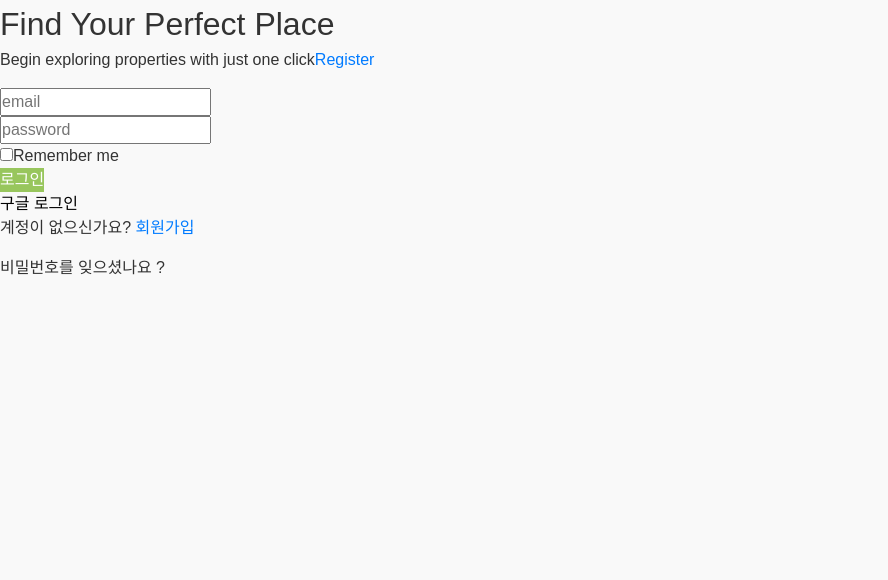
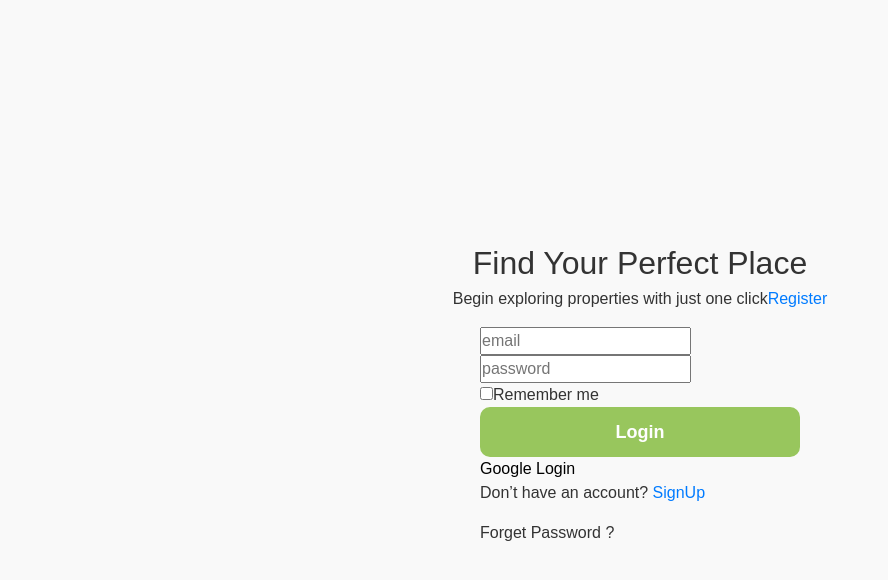
Before and after one commit to JangHwanPark/llk_client, a React (Vite) app: page /signin in a window 1280 px wide. Shown: the top 580 px of the page, without its empty margins (0-888 px from the left). Built offline with nearby package versions, Linux system fonts and the light colour scheme; no server answers.

Commit message:
feat: 로그인 폼 레이아웃 작업

```diff
--- a/src/components/AuthHeader.tsx
+++ b/src/components/AuthHeader.tsx
@@ -17,9 +17,9 @@ const AuthHeader: React.FC<AuthHeaderProps> = (
   }
 ) => {
   return (
-    <header>
-      <h1>{title}</h1>
-      <p>
+    <header className='header-auth'>
+      <h1 className='header-title'>{title}</h1>
+      <p className='header-contents'>
         {subtitle}
         <Link to={path}>{pathTitle}</Link>
       </p>
--- a/src/pages/SignIn.tsx
+++ b/src/pages/SignIn.tsx
@@ -28,22 +28,23 @@ export default function SignIn() {
     e.preventDefault();
     try {
       await loginAPI(values);
-      console.log('Success')
     } catch (error) {
       throw new Error('Login error');
     }
   }
 
   return (
-    <div>
+    <div className='form-container'>
+      <div className='form-inner'>
         <AuthHeader
           title="Find Your Perfect Place"
           subtitle="Begin exploring properties with just one click"
           path="/signup"
           pathTitle="Register"
         />
-      <form onSubmit={handleSubmit}>
-        <div>
+        <main className="content-main">
+          <form onSubmit={handleSubmit} className='form-auth'>
+            <div className='input-container'>
               <InputField
                 type="text"
                 placeholder="email"
@@ -58,18 +59,20 @@ export default function SignIn() {
                 value={values.password}
                 onChange={handleChange}
               />
-          <input type="checkbox"/>
+              <input type="checkbox" />
               <label htmlFor="">Remember me</label>
             </div>
-        <Button type="submit" text="로그인"/>
+            <Button type="submit" text="Login" />
             <div className="division"></div>
-        <div>
-          <button>구글 로그인</button>
+            <div className='button-social'>
+              <button>Google Login</button>
             </div>
           </form>
-      <div>
-        <p>계정이 없으신가요? <Link to="/signup">회원가입</Link></p>
-        <p>비밀번호를 잊으셨나요 ?</p>
+          <div className='auth-link'>
+            <p>Don’t have an account? <Link to="/signup">SignUp</Link></p>
+            <p>Forget Password ?</p>
+          </div>
+        </main>
       </div>
     </div>
   );
--- /dev/null
+++ b/src/styles/_mixins.scss
@@ -0,0 +1,10 @@
+// 반응형 처리
+@mixin respond-to($breakpoint) {
+  @if $breakpoint == mobile {
+    @media screen and (max-width: 768px) { @content; }
+  } @else if $breakpoint == tablet {
+    @media screen and (max-width: 1024px) { @content; }
+  } @else if $breakpoint == desktop {
+    @media screen and (min-width: 1024px) { @content; }
+  }
+}
--- a/src/styles/_variables.scss
+++ b/src/styles/_variables.scss
@@ -4,3 +4,6 @@ $secondary-color: #98C65D;
 $red-color: #FF0000;
 $white-color: #fff;
 $dark-color: #000;
+
+// Dark mode
+$them: dark;
--- /dev/null
+++ b/src/styles/components/_AuthHeader.scss
@@ -0,0 +1,6 @@
+@use '../../styles/variables';
+
+.header-auth .header-title,
+.header-auth .header-contents {
+  text-align: center;
+}
--- a/src/styles/components/_Button.scss
+++ b/src/styles/components/_Button.scss
@@ -1,12 +1,17 @@
 @use '../../styles/variables';
 
 .button {
+  width: 100%;
+  height: 50px;
   background: variables.$secondary-color;
   color: variables.$white-color;
   cursor: pointer;
+  font-weight: 600;
+  font-size: 18px;
+  border-radius: 10px;
 
   &:hover {
     background: variables.$primary-color;
-    transition: .5s ease-in-out;
+    transition: .3s ease-in-out;
   }
 }
--- a/src/styles/index.css
+++ b/src/styles/index.css
@@ -1,8 +1,10 @@
 @use 'base';
 @use 'variables';
+@use 'mixins';
 @use './pages/Home';
 @use './pages/SignIn';
 @use './pages/SignUp';
+@use './components/AuthHeader';
 @use './components/Button';
 @use './components/Navigation';
 @use './components/LoadingSpinner';
--- a/src/styles/index.scss
+++ b/src/styles/index.scss
@@ -1,6 +1,7 @@
 // default
 @use 'base';
 @use 'variables';
+@use 'mixins';
 
 // pages
 @use './pages/Home';
@@ -8,6 +9,7 @@
 @use './pages/SignUp';
 
 // components
+@use './components/AuthHeader';
 @use './components/Button';
 @use './components/Navigation';
 @use './components/LoadingSpinner';
--- a/src/styles/pages/_SignIn.scss
+++ b/src/styles/pages/_SignIn.scss
@@ -0,0 +1,45 @@
+// 폼 컨테이너
+.form-container {
+  width: 100%;
+  height: 100%;
+}
+
+.form-container:before {
+  height: 100%;
+  content: "";
+  display: inline-block;
+  vertical-align: middle;
+}
+
+.form-inner {
+  width: 100%;
+  display: inline-block;
+  vertical-align: middle;
+
+  .content-main {
+    margin: 0 30rem;
+
+    // 로그인 폼
+    .form-auth {
+
+      // 입력 컨테이너
+      .input-container {
+
+      }
+
+      // 소셜 로그인 버튼
+      .button-social {
+
+      }
+    }
+
+    // 링크 디자인
+    .auth-link {
+
+    }
+  }
+}
+
+.division {
+
+}
```
Also changed, not shown: 1 other file (tests, documents, lock files or other folders). Lines whose indentation alone changed are shown as unchanged.
